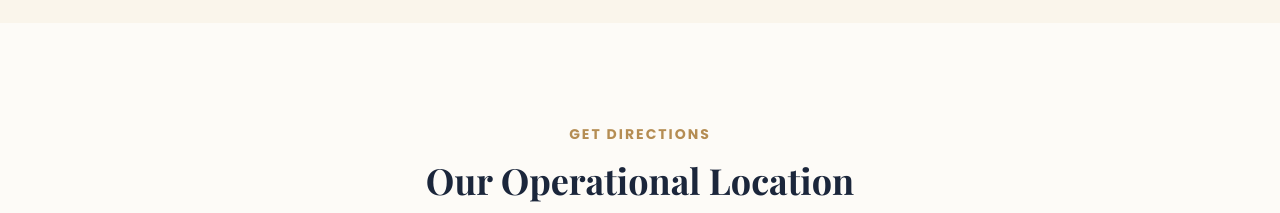
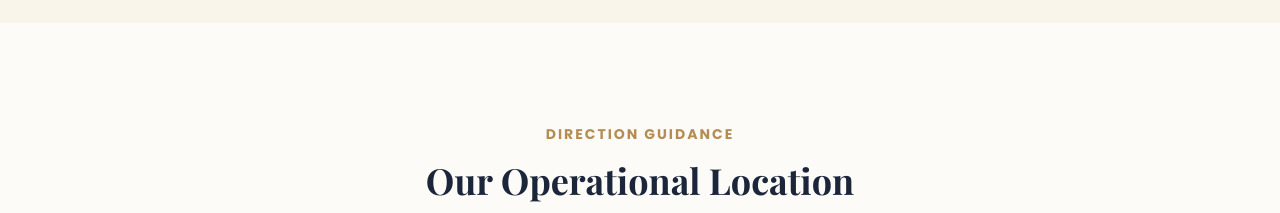
Before and after one commit to venkatasaiharshavardhanreddyam-ops/AVSR-RICE-TRADERS, a React (Vite) app: page / in a window 1280 px wide. Shown: the part 4060-4273 px from the top of the page. Built offline with nearby package versions, Linux system fonts and the light colour scheme; a web font is replaced by a local one.

Commit message:
Update MapSection subtitle to DIRECTION GUIDANCE

```diff
--- a/src/components/MapSection.jsx
+++ b/src/components/MapSection.jsx
@@ -9,7 +9,7 @@ export default function MapSection() {
     <section className="section map-section">
       <div className="container">
         <div className="section-title-wrap">
-          <span className="section-subtitle">Get DIRECTIONS</span>
+          <span className="section-subtitle">DIRECTION GUIDANCE</span>
           <h2 className="section-title">Our Operational Location</h2>
         </div>
 
```
